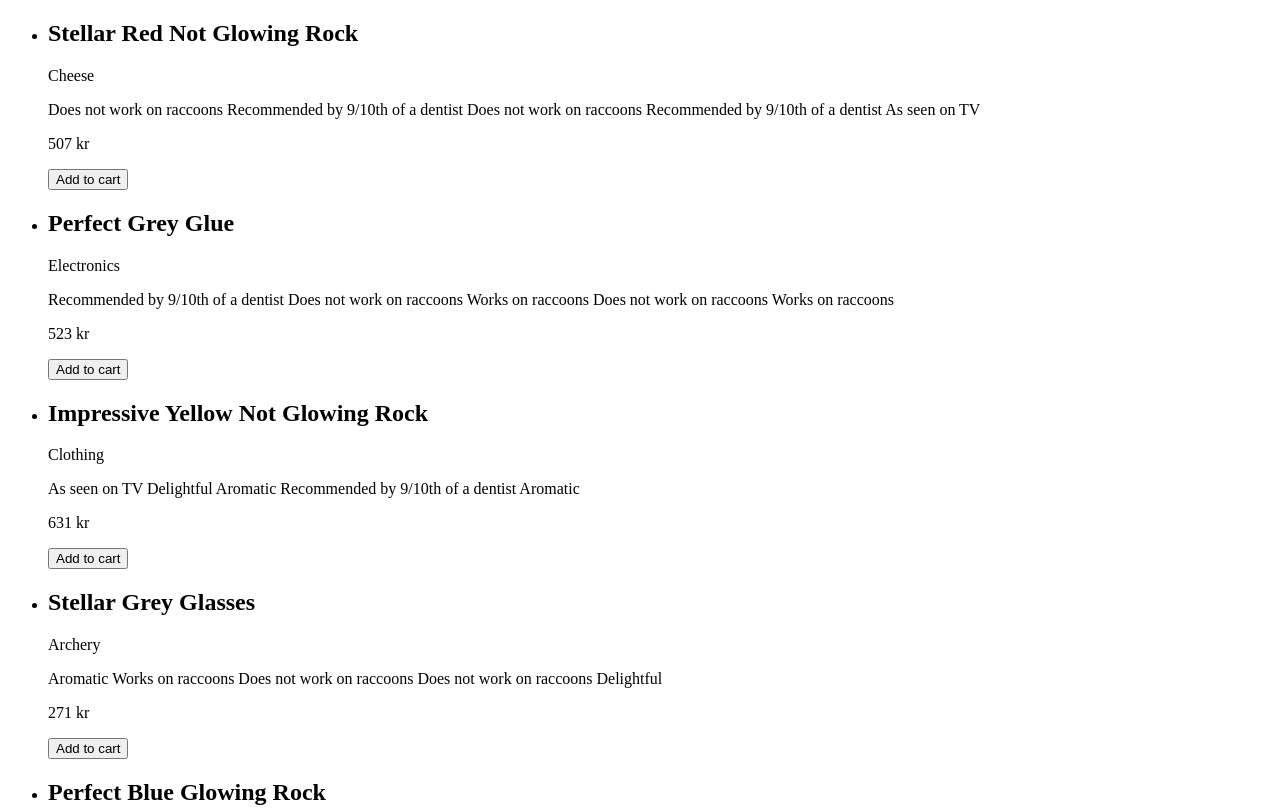
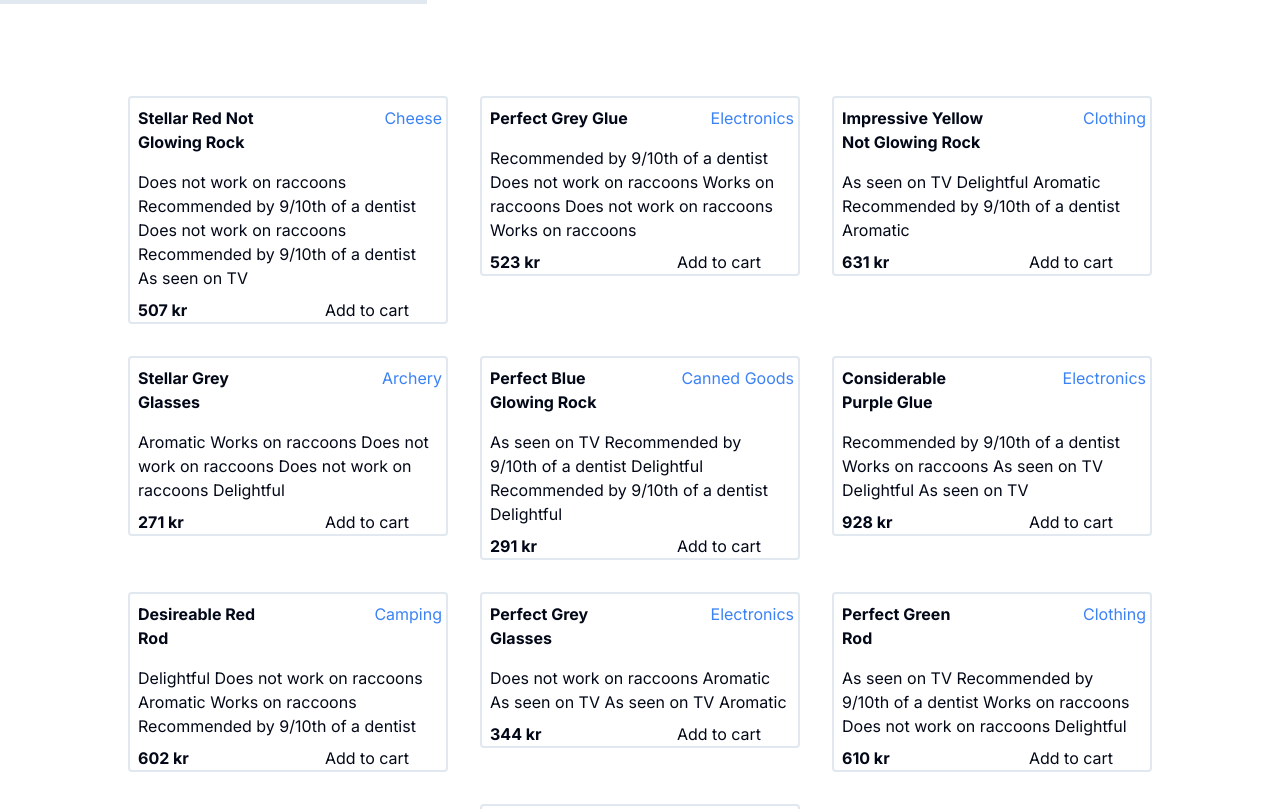
Before and after one commit to JarleSyvertsen/webappsJarle, a Next.js app in the folder uke40/next-starter-2023-main/: page /products in a window 1280 px wide. Shown: the top 809 px of the page. Built offline with nearby package versions, Linux system fonts and the light colour scheme.

Commit message:
Debugging typescript, working paths.

```diff
--- a/uke40/next-starter-2023-main/src/app/layout.tsx
+++ b/uke40/next-starter-2023-main/src/app/layout.tsx
@@ -13,7 +13,7 @@ export const metadata: Metadata = {
 export default function RootLayout({ children }: { children: React.ReactNode }) {
   return (
     <html lang="en">
-      <body className={inter.className}>{children}</body>
+    <body className={inter.className}>{children}</body>
     </html>
   )
 }
--- a/uke40/next-starter-2023-main/src/components/Cart.tsx
+++ b/uke40/next-starter-2023-main/src/components/Cart.tsx
@@ -1,4 +1,5 @@
 import CartRow from "@/components/CartRow";
+import {cartButtons, cartMap, productMap} from "@/types/types";
 
 export default function Cart(props: productMap & cartMap & cartButtons) {
     const {products, cart, deleteButton, increaseButton, decreaseButton} = props;
--- a/uke40/next-starter-2023-main/src/components/ProductList.tsx
+++ b/uke40/next-starter-2023-main/src/components/ProductList.tsx
@@ -1,4 +1,5 @@
 import ProductCard from "@/components/ProductCard";
+import {addItemButton, productArray} from "@/types/types";
 
 export default function ProductList(props: productArray & addItemButton) {
     const {products, addItem} = props;
--- a/uke40/next-starter-2023-main/src/features/products/generateProducts.tsx
+++ b/uke40/next-starter-2023-main/src/features/products/generateProducts.tsx
@@ -1,4 +1,5 @@
 import {uuidv4} from "@mswjs/interceptors/lib/utils/uuid";
+import {productInfo} from "@/types/types";
 
 const positiveAdjective = ["Stellar", "Perfect", "Cool", "Nice", "Awesome", "Impressive", "Considerable", "Desireable"];
 const colours = ["Blue", "Red", "Purple", "Green", "Orange", "Yellow", "Grey"]
--- a/uke40/next-starter-2023-main/src/hooks/useCart.tsx
+++ b/uke40/next-starter-2023-main/src/hooks/useCart.tsx
@@ -32,21 +32,21 @@ export default function useCart() {
         actions.remove(inputId);
     }
 
-    const incrementButton = (e: Event) => {
+    const incrementButton = (e: MouseEvent) => {
         const target = e.target as HTMLButtonElement;
         if(target) {updateItem(target.id, 1)}
     }
-    const decreaseButton = (e: Event) => {
+    const decreaseButton = (e: MouseEvent) => {
         const target = e.target as HTMLButtonElement;
         if(target) {updateItem(target.id, -1);}
     }
 
-    const deleteButton = (e: Event) => {
+    const deleteButton = (e: MouseEvent) => {
         const target = e.target as HTMLButtonElement;
         if(target) {deleteItem(target.id);}
     }
 
-    const addItemButton = (e: Event) => {
+    const addItemButton = (e: MouseEvent) => {
         const target = e.target as HTMLButtonElement;
         if(target) {addItem(target.id);}
     }
--- a/uke40/next-starter-2023-main/tailwind.config.ts
+++ b/uke40/next-starter-2023-main/tailwind.config.ts
@@ -1,11 +1,7 @@
 /** @type {import("tailwindcss").Config} */
 module.exports = {
   darkMode: ["class"],
-  content: [
-    "./src/layout/**/*.{js,ts,jsx,tsx,mdx}",
-    "./src/components/**/*.{js,ts,jsx,tsx,mdx}",
-    "./src/app/**/*.{js,ts,jsx,tsx,mdx}",
-  ],
+  content: ["./src/**/*.{js,ts,jsx,tsx,mdx}",],
   theme: {
     extend: {
       container: {
--- a/uke40/next-starter-2023-main/vitest.config.ts
+++ b/uke40/next-starter-2023-main/vitest.config.ts
@@ -40,6 +40,12 @@ export default mergeConfig(reactConfig, {
       "@/components": fileURLToPath(
         new URL("./src/components", import.meta.url),
       ),
+      "@/features": fileURLToPath(
+          new URL("./src/features", import.meta.url)
+      ),
+      "@/hooks": fileURLToPath(
+          new URL("./src/hooks", import.meta.url)
+      ),
       "@/lib": fileURLToPath(new URL("./src/lib", import.meta.url)),
     },
   },
```
Also changed, not shown: uke40/next-starter-2023-main/src/app/products/page.tsx (renamed from uke40/next-starter-2023-main/src/pages/products.tsx), 2 other files (tests, documents, lock files or other folders).
